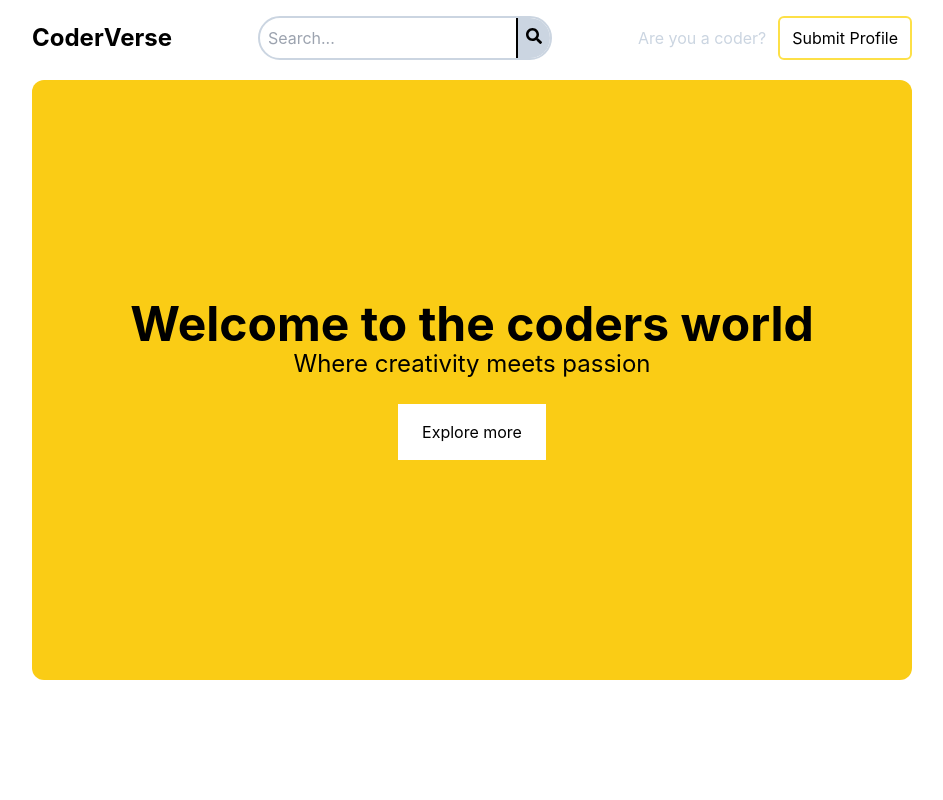
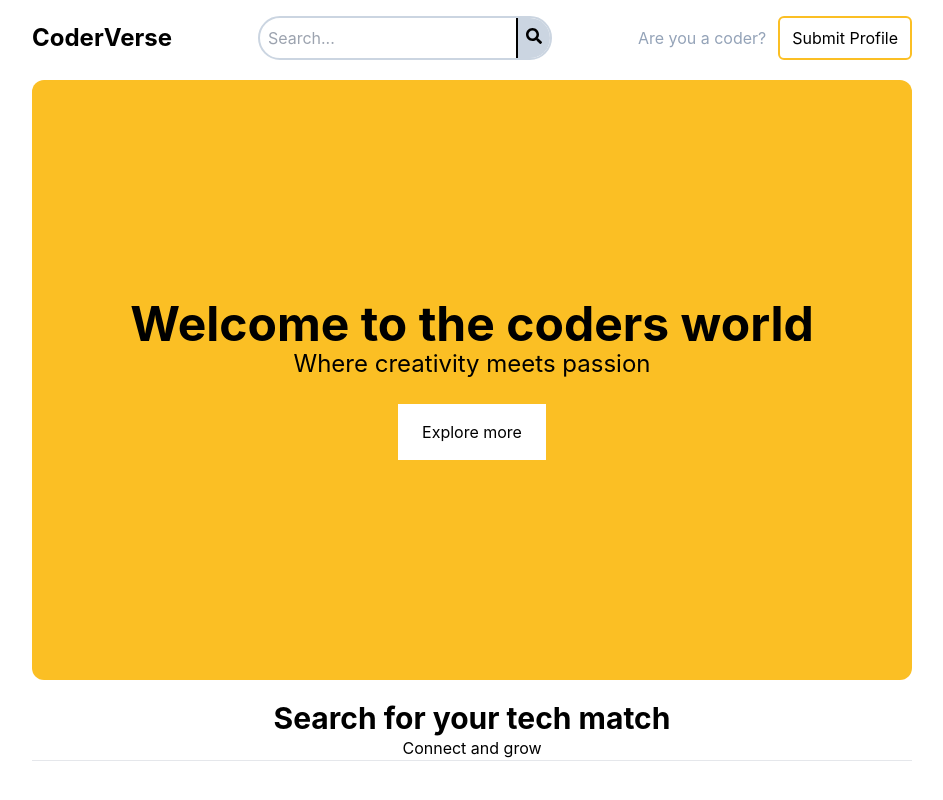
Before and after one commit to Jobsidney/CoderVerse, a React (Create React App) app: page / in a window 1280 px wide. Shown: the whole page, without its empty margins (168-1111 px from the left). Built offline with nearby package versions, Linux system fonts and the light colour scheme.

Commit message:
Developers details sections

```diff
--- /dev/null
+++ b/src/components/landingPage/DetailsSection.jsx
@@ -0,0 +1,15 @@
+import React from 'react'
+
+function DetailsSection() {
+  return (
+    <div>
+        <div className='flex flex-col items-center text-center mt-5'>
+            <h1 className='text-3xl font-bold'>Search for your tech match</h1>
+            <h1 className='text'>Connect and grow</h1>
+        </div>
+        <hr></hr>
+    </div>
+  )
+}
+
+export default DetailsSection
--- a/src/components/landingPage/HeroSection.jsx
+++ b/src/components/landingPage/HeroSection.jsx
@@ -2,7 +2,7 @@ import React from 'react'
 
 function HeroSection() {
   return (
-    <div className='h-[600px] bg-yellow-400 mt-5 rounded-xl flex flex-col items-center justify-center'>
+    <div className='h-[600px] bg-amber-400 mt-5 rounded-xl flex flex-col items-center justify-center'>
        <div className='text-center'>
         <h1 className='text-5xl font-bold'>Welcome to the coders world</h1>
         <h1 className='text-2xl'>Where creativity meets passion</h1>
--- a/src/components/landingPage/LandingPage.jsx
+++ b/src/components/landingPage/LandingPage.jsx
@@ -1,4 +1,5 @@
 import React from 'react'
+import DetailsSection from './DetailsSection'
 import HeroSection from './HeroSection'
 import NavBar from './NavBar'
 
@@ -7,6 +8,7 @@ function LandingPage() {
     <div className='lg:mx-[200px] '>
       <NavBar/>
       <HeroSection/>
+      <DetailsSection/>
       </div>
   )
 }
--- a/src/components/landingPage/NavBar.jsx
+++ b/src/components/landingPage/NavBar.jsx
@@ -12,8 +12,8 @@ function NavBar() {
     </div>
    </div>
    <div className='flex items-center'>
-   <h4 className='text-slate-300 mr-3'>Are you a coder?</h4>
-    <button className='border-solid border-2 border-yellow-300 rounded-md px-3 py-2'>Submit Profile</button>
+   <h4 className='text-slate-400 mr-3'>Are you a coder?</h4>
+    <button className='border-solid border-2 border-amber-400 rounded-md px-3 py-2'>Submit Profile</button>
    </div>
     </div>
   )
```
